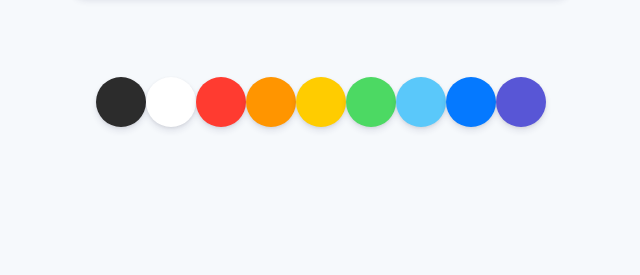
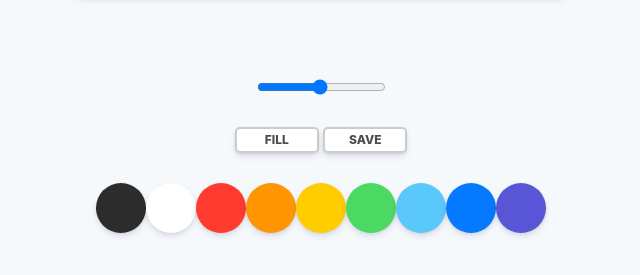
Before and after one commit to Bill1907/paintbrush, a plain HTML site: page index.html in a window 1280 px wide. Shown: the part 553-828 px from the top of the page, without its empty margins (319-959 px from the left). Before the commit the page ends 800 px from the top, so only its background shows below. Drawn offline with Linux system fonts and the light colour scheme.

Commit message:
style setup two

```diff
--- a/index.html
+++ b/index.html
@@ -8,6 +8,24 @@
 <body>
     <canvas id="jsCanvas" class="canvas"></canvas>
     <div class="controls">
+        <div class="controls__range">
+            <input
+                    type="range"
+                    id="jsRange"
+                    min="0.1"
+                    max="5"
+                    value="2.5"
+                    step="0.1"
+            />
+        </div>
+        <div class="controls__btns">
+            <button id="jsMode">
+                Fill
+            </button>
+            <button id="jsSave">
+                Save
+            </button>
+        </div>
         <div class="controls__colors" id="jsColors">
             <div class="controls__color" style="background-color:#2c2c2c"></div>
             <div class="controls__color" style="background-color:white"></div>
--- a/style.css
+++ b/style.css
@@ -7,7 +7,7 @@ body {
     display: flex;
     flex-direction: column;
     align-items: center;
-    padding-top: 50px;
+    padding: 50px 0px;
 }
 
 .canvas {
@@ -20,6 +20,33 @@ body {
 
 .controls {
     margin-top: 80px;
+    display: flex;
+    flex-direction: column;
+    align-items: center;
+}
+
+.controls .controls__btns {
+    margin-bottom: 30px;
+}
+
+.controls__btns button {
+    all: unset;
+    cursor: pointer;
+    background-color: white;
+    padding: 5px 0px;
+    width: 80px;
+    text-align: center;
+    border-radius: 5px;
+    box-shadow: 0 4px 6px rgba(50, 50, 93, 0.11), 0 1px 3px rgba(0, 0, 0, 0.08);
+    border: 2px solid rgba(0, 0, 0, 0.2);
+    color: rgba(0, 0, 0, 0.7);
+    text-transform: uppercase;
+    font-weight: 800;
+    font-size: 12px;
+}
+
+.controls__btns button:active {
+    transform: scale(0.98);
 }
 
 .controls .controls__colors {
@@ -33,3 +60,7 @@ body {
     cursor: pointer;
     box-shadow: 0 4px 6px rgba(50, 50, 93, 0.11), 0 1px 3px rgba(0, 0, 0, 0.08);
 }
+
+.controls .controls__range {
+    margin-bottom: 30px;
+}
```
